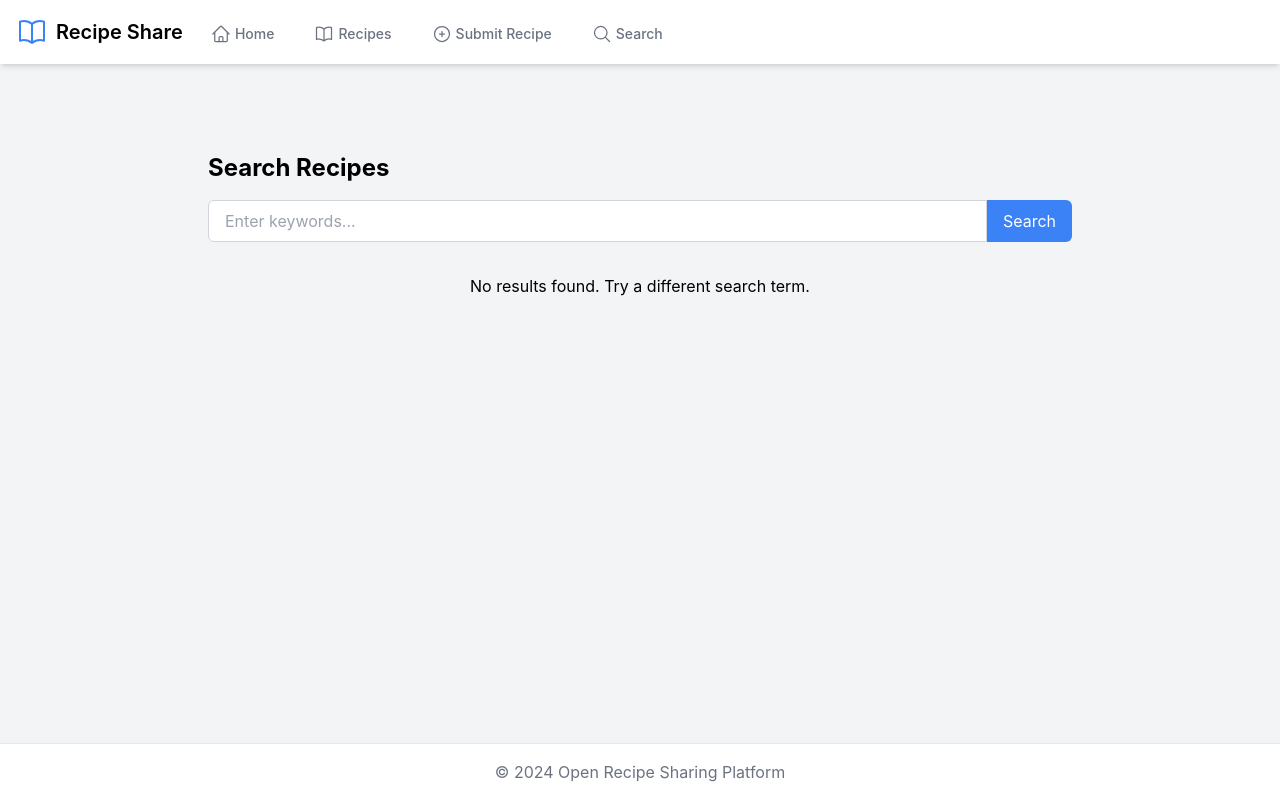
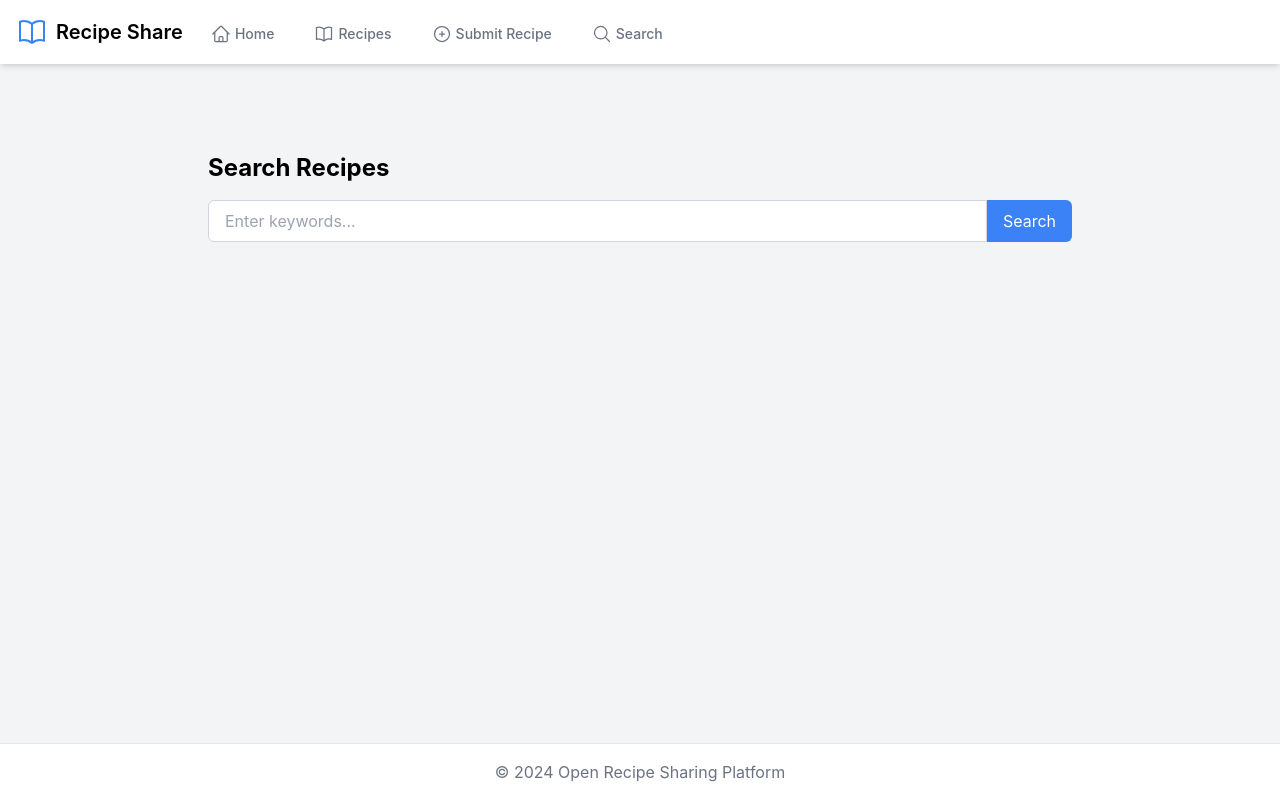
Before and after one commit to ritaban06/recipe-sharing-platform, a React (Create React App) app: page /search in a window 1280 px wide. Built offline with nearby package versions, Linux system fonts and the light colour scheme.

Commit message:
Modified Search.js to correct 'No results found' even when nothing is typed

```diff
--- a/src/components/Search.js
+++ b/src/components/Search.js
@@ -15,6 +15,7 @@ const Search = () => {
   const [searchResults, setSearchResults] = useState([]);
   const [isLoading, setIsLoading] = useState(false);
   const [error, setError] = useState(null);
+  const [hasSearched, setHasSearched] = useState(false);
 
   const handleSearch = async (e) => {
     e.preventDefault();
@@ -22,6 +23,7 @@ const Search = () => {
 
     setIsLoading(true);
     setError(null);
+    setHasSearched(true);
 
     try {
       // Replace with your actual API endpoint
@@ -66,7 +68,7 @@ const Search = () => {
 
       {error && <p className="text-center text-red-500">{error}</p>}
 
-      {searchResults.length > 0 ? (
+      {hasSearched && searchResults.length > 0 && (
         <div className="grid grid-cols-1 md:grid-cols-2 lg:grid-cols-3 gap-6">
           {searchResults.map((recipe) => (
             <RecipeCard
@@ -77,8 +79,10 @@ const Search = () => {
             />
           ))}
         </div>
-      ) : (
-        !isLoading && <p className="text-center">No results found. Try a different search term.</p>
+      )}
+
+      {hasSearched && searchResults.length === 0 && !isLoading && (
+        <p className="text-center">No results found. Try a different search term.</p>
       )}
     </div>
   );
```
